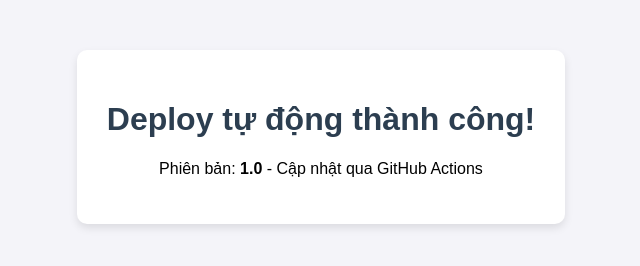
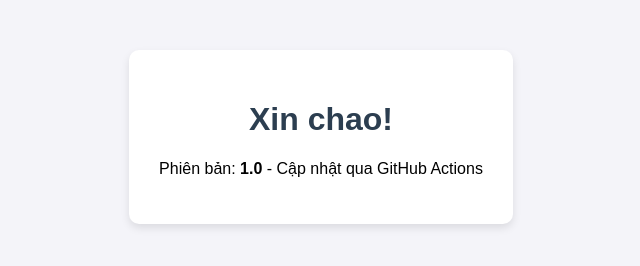
Before and after one commit to Baohuy3406/html, a plain HTML site: page index.html in a window 1280 px wide. Shown: the whole page, without its empty margins (319-959 px from the left). Drawn offline with Linux system fonts and the light colour scheme.

Commit message:
Xin chao

```diff
--- a/index.html
+++ b/index.html
@@ -12,7 +12,7 @@
 </head>
 <body>
     <div class="box">
-        <h1>Deploy tự động thành công!</h1>
+        <h1>Xin chao!</h1>
         <p>Phiên bản: <strong>1.0</strong> - Cập nhật qua GitHub Actions</p>
     </div>
 </body>
```
